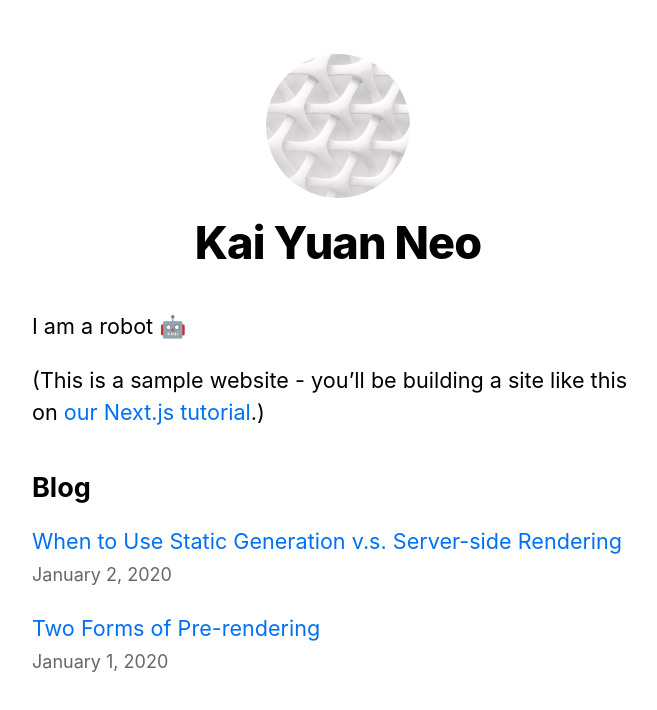
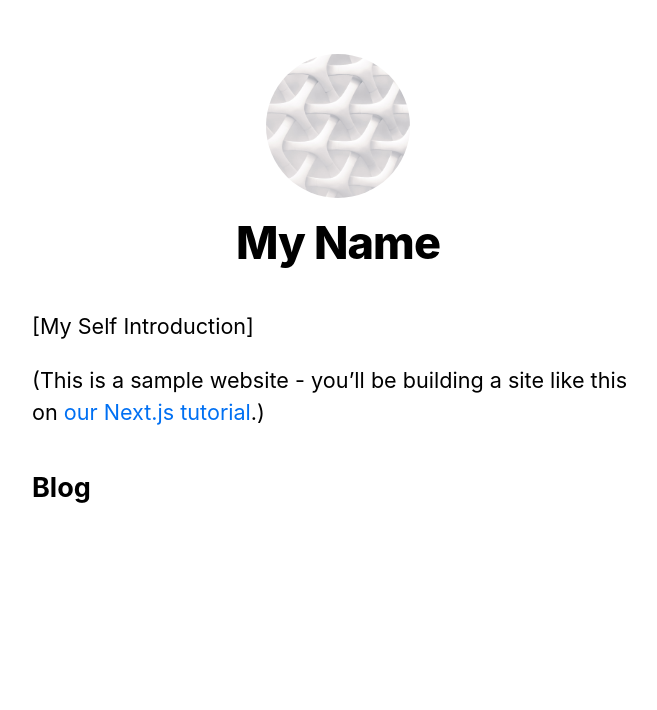
Before and after one commit to rocketacademy/nextjs-blog, a Next.js app: page / in a window 1280 px wide. Shown: the top 710 px of the page, without its empty margins (302-959 px from the left). Built offline with nearby package versions, Linux system fonts and the light colour scheme.

Commit message:
Update code to be starter code for workshop

```diff
--- a/components/layout.js
+++ b/components/layout.js
@@ -4,7 +4,7 @@ import styles from "./layout.module.css";
 import utilStyles from "../styles/utils.module.css";
 import Link from "next/link";
 
-const name = "Kai Yuan Neo";
+const name = "My Name";
 export const siteTitle = "Next.js Sample Website";
 
 export default function Layout({ children, home }) {
--- a/pages/api/hello.js
+++ /dev/null
@@ -1,3 +0,0 @@
-export default function handler(req, res) {
-  res.status(200).json({ text: "Hello" });
-}
--- a/pages/index.js
+++ b/pages/index.js
@@ -1,27 +1,15 @@
-import Link from "next/link";
 import Head from "next/head";
 import Layout, { siteTitle } from "../components/layout";
-import Date from "../components/date";
 import utilStyles from "../styles/utils.module.css";
-import { getSortedPostsData } from "../lib/posts";
 
-export async function getStaticProps() {
-  const allPostsData = getSortedPostsData();
-  return {
-    props: {
-      allPostsData,
-    },
-  };
-}
-
-export default function Home({ allPostsData }) {
+export default function Home() {
   return (
     <Layout home>
       <Head>
         <title>{siteTitle}</title>
       </Head>
       <section className={utilStyles.headingMd}>
-        <p>I am a robot 🤖</p>
+        <p>[My Self Introduction]</p>
         <p>
           (This is a sample website - you’ll be building a site like this on{" "}
           <a href="https://nextjs.org/learn">our Next.js tutorial</a>.)
@@ -30,17 +18,6 @@ export default function Home({ allPostsData }) {
 
       <section className={`${utilStyles.headingMd} ${utilStyles.padding1px}`}>
         <h2 className={utilStyles.headingLg}>Blog</h2>
-        <ul className={utilStyles.list}>
-          {allPostsData.map(({ id, date, title }) => (
-            <li className={utilStyles.listItem} key={id}>
-              <Link href={`/posts/${id}`}>{title}</Link>
-              <br />
-              <small className={utilStyles.lightText}>
-                <Date dateString={date} />
-              </small>
-            </li>
-          ))}
-        </ul>
       </section>
     </Layout>
   );
```
Also changed, not shown: pages/posts/[id].js (deleted, +0 -39 lines).
